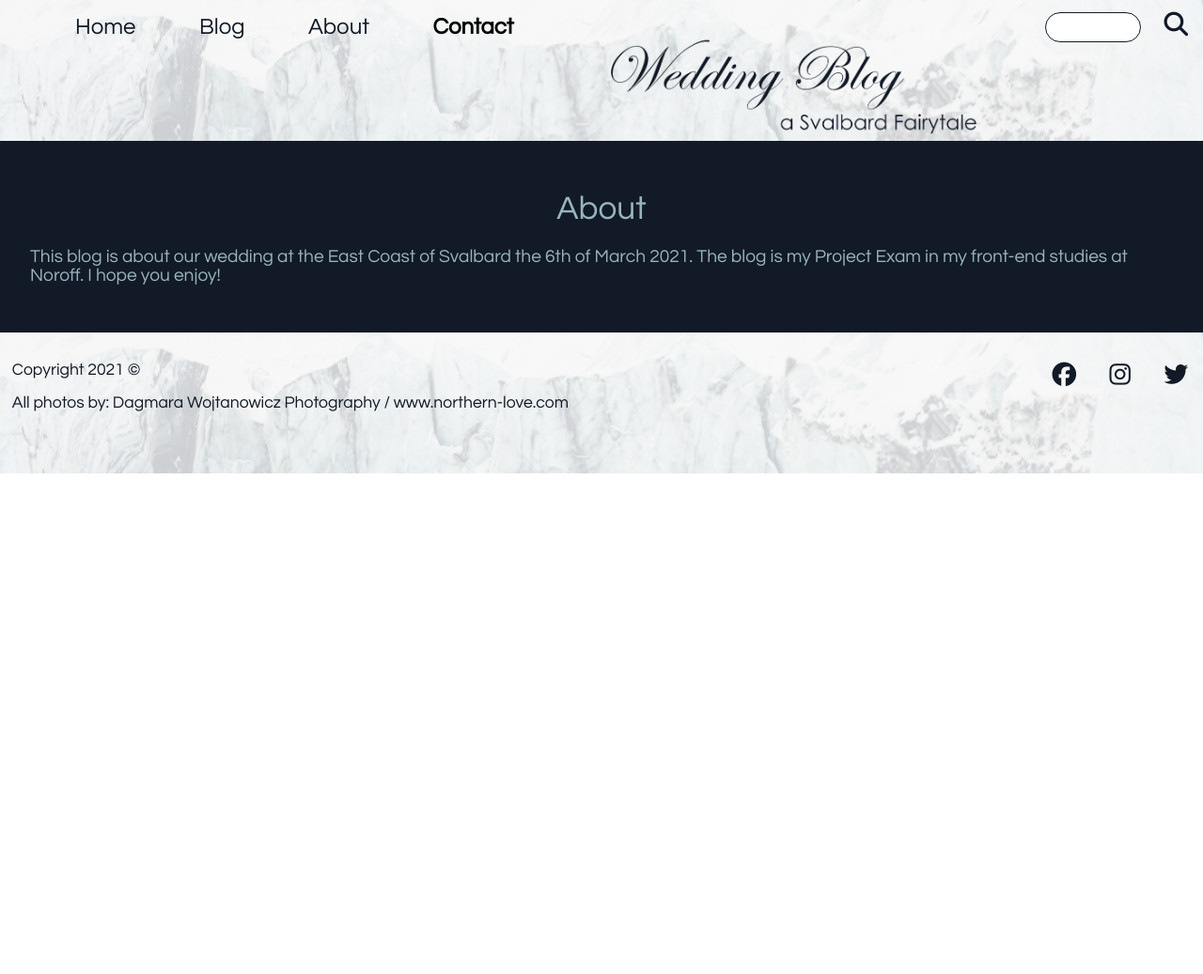
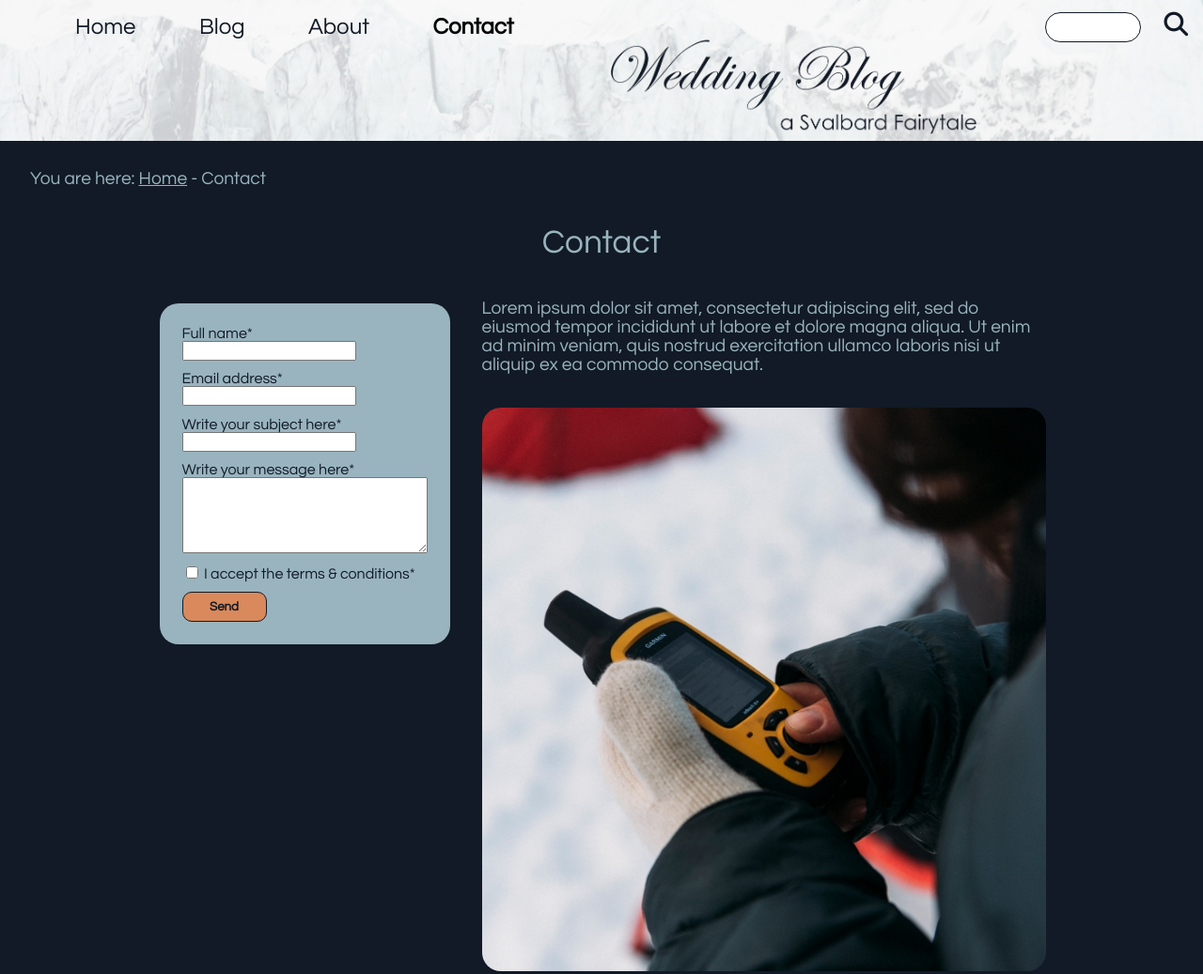
Before and after one commit to Noroff-FEU-Assignments/project-exam-1-sarabmadsen, a plain HTML site: page contact.html in a window 1280 px wide. Shown: the top 1037 px of the page at 94% size. Before the commit the page ends 800 px from the top, so only its background shows below. Drawn offline with Linux system fonts and the light colour scheme; a web font is replaced by a local one.

Commit message:
contact html

```diff
--- a/contact.html
+++ b/contact.html
@@ -33,12 +33,49 @@
             <img class="footer-header" src="images/header_image1.jpg" alt="Glacier">
         </header>
         <main>
-            <h1>About</h1>
-            <p class="main-text">
-                This blog is about our wedding at the East Coast of Svalbard
-                 the 6th of March 2021. The blog is my Project Exam in my
-                 front-end studies at Noroff. I hope you enjoy!
-            </p>
+            <p class="nav-text">You are here: <a href="index.html">Home</a> - Contact</p>
+            <h1>Contact</h1>
+            <div class="main-content">
+                <form action="form-success.php" method="POST">
+                    <fieldset>
+                        <div class="sentMessage">Your message has been sent!</div>
+                        <div>
+                            <label for="name">Full name*</label>
+                            <input type="text" name="name" id="name" class="form__input"/>
+                            <div class="form-error" id="nameError">Please enter your full name</div>
+                        </div>
+                        <div>
+                            <label for="email">Email address*</label>
+                            <input type="email" name="email" id="email" class="form__input"/>
+                            <div class="form-error" id="emailError">Please enter a valid email address</div>
+                        </div>
+                        <div>
+                            <label for="subject">Write your subject here*</label>
+                            <input type="text" id="subject" name="subject" class="form__input"></input>
+                            <div class="form-error" id="subjectError">Please enter a subject</div>
+                        </div>
+                        <div>
+                            <label for="message">Write your message here*</label>
+                            <textarea id="message" name="message" rows="5" cols="30" class="form__input"></textarea>
+                            <div class="form-error" id="messageError">Please enter a message</div>
+                        </div>
+                        <div>
+                            <input type="checkbox" id="accept" name="accept" value="accept"/>
+                            <label for="accept">I accept the terms & conditions*</label>
+                            <div class="form-error" id="checkboxError">Please accept our terms & conditions</div>
+                        </div>
+                        <input class="button" type="submit" value="Send" />
+                    </fieldset>
+                </form>
+                <div class="content-box">
+                    <p>Lorem ipsum dolor sit amet, consectetur adipiscing elit,
+                        sed do eiusmod tempor incididunt ut labore et dolore magna
+                        aliqua. Ut enim ad minim veniam, quis nostrud exercitation
+                        ullamco laboris nisi ut aliquip ex ea commodo consequat.
+                    </p>
+                    <img src="images/contact.jpg" alt="inreach garmin">
+                </div>
+            </div>
         </main>
         <footer>
             <div class="footer-content">
--- a/css/about.css
+++ b/css/about.css
@@ -1,4 +1,23 @@
 /*Global styles*/
+
+.main-content {
+  display: flex;
+  justify-content: center;
+  align-items: center;
+  flex-wrap: wrap;
+}
+
+main img {
+  max-width: 600px;
+  width: 100%;
+  margin-right: 1rem;
+  border-radius: 20px;
+}
+
+.text {
+  max-width: 600px;
+  padding-left: 1rem;
+}
 
 /*Mobile and tablet styles*/
 @media only screen and (max-width: 834px) {
--- a/css/blog.css
+++ b/css/blog.css
@@ -1,4 +1,9 @@
 /*Global styles*/
+
+.button {
+  display: flex;
+  justify-content: center;
+}
 
 /*Mobile and tablet styles*/
 @media only screen and (max-width: 834px) {
--- a/css/contact.css
+++ b/css/contact.css
@@ -1,4 +1,60 @@
 /*Global styles*/
+
+.main-content {
+  display: flex;
+  justify-content: center;
+  flex-wrap: wrap;
+}
+
+main img {
+  max-width: 600px;
+  width: 100%;
+  border-radius: 20px;
+}
+
+main p {
+  max-width: 600px;
+  padding-bottom: 1rem;
+}
+
+form {
+  color: #111a26;
+  max-width: 600px;
+  margin-top: 1.5rem;
+}
+
+fieldset {
+  border: none;
+  background-color: #99b4bf;
+  border-radius: 20px;
+  padding: 1.5rem;
+  display: flex;
+  flex-direction: column;
+}
+
+form div {
+  margin-bottom: 0.7rem;
+}
+
+.form__input {
+  display: block;
+}
+
+.form-error {
+  color: #111a26;
+  font-weight: bold;
+  display: none;
+}
+
+.sentMessage {
+  color: #111a26;
+  font-weight: bold;
+  display: none;
+}
+
+.button {
+  border: 1px solid #111a26;
+}
 
 /*Mobile and tablet styles*/
 @media only screen and (max-width: 834px) {
@@ -6,4 +62,10 @@
 
 /*Desktop styles*/
 @media only screen and (min-width: 835px) {
+  .content-box {
+    margin-left: 1rem;
+  }
+  form {
+    margin-right: 1rem;
+  }
 }
--- a/css/styles.css
+++ b/css/styles.css
@@ -102,6 +102,26 @@ p {
   color: #99b4bf;
 }
 
+button,
+.button {
+  background-color: #d9895b;
+  color: #111a26;
+  font-weight: bold;
+  max-width: 90px;
+  border: none;
+  border-radius: 10px;
+  padding: 0.5rem;
+  font-family: "Century Gothic", Arial, Helvetica, sans-serif;
+}
+
+.nav-text a {
+  color: #99b4bf;
+}
+
+.nav-text {
+  margin-top: 0;
+}
+
 /*Mobile and tablet styles*/
 @media only screen and (max-width: 834px) {
   h1 {
@@ -195,4 +215,24 @@ p {
     max-width: 400px;
     width: 100%;
   }
+  .nav-text a:hover {
+    font-weight: bold;
+  }
+  .search-field:hover {
+    border: #d9895b solid 3px;
+    margin-bottom: 1px;
+  }
+  i:hover {
+    color: #d9895b;
+  }
+  li a:hover {
+    color: #d9895b;
+    font-weight: bold;
+  }
+  button:hover {
+    background-color: #99b4bf;
+  }
+  .button:hover {
+    background-color: #99b4bf;
+  }
 }
```
Also changed, not shown: about.html (+25 -6 lines), blog-post.html (+2 -2 lines), blog.html (+3 -2 lines), index.html (+1 -1 lines), images/about.jpg (added), images/contact.jpg (added).
